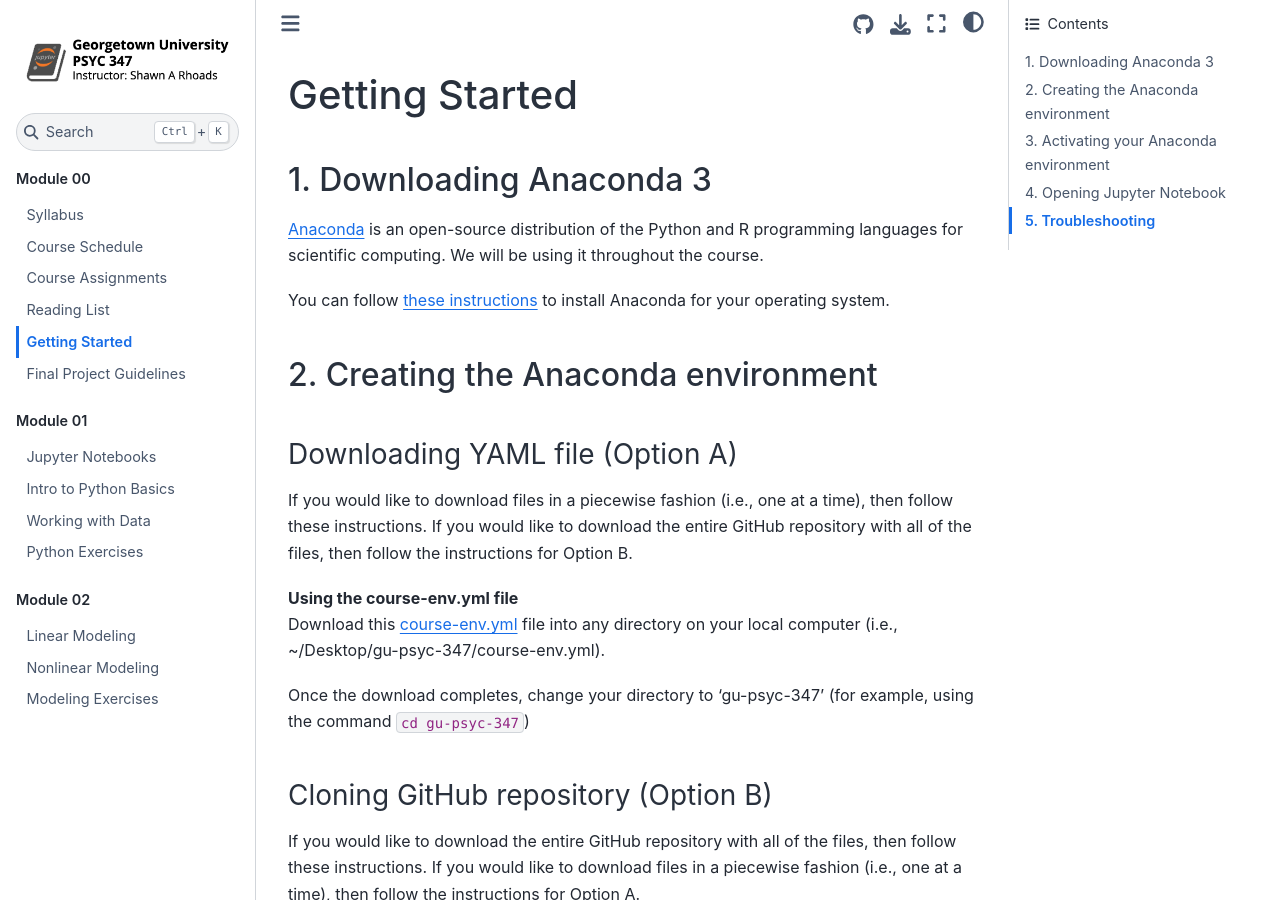
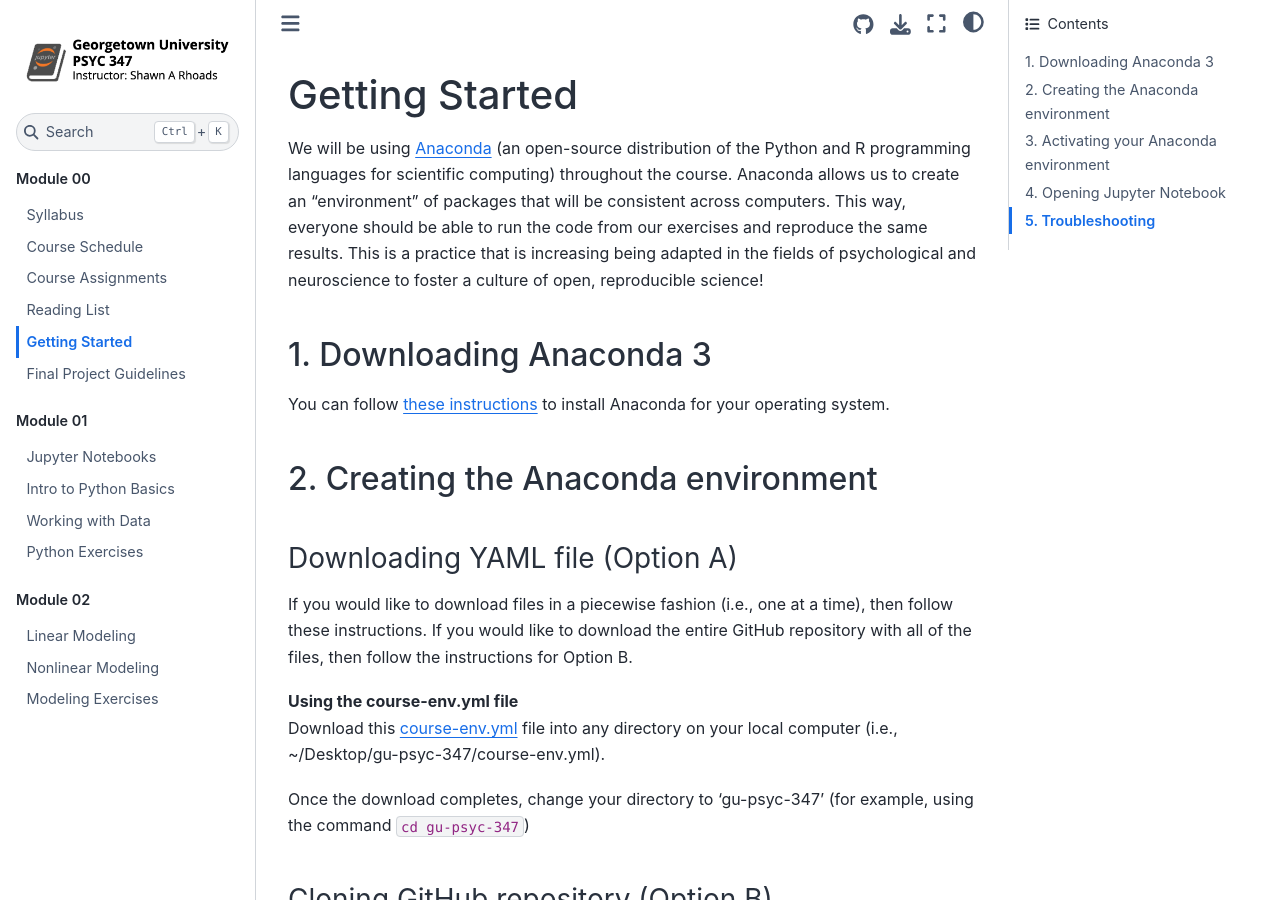
Before and after one commit to shawnrhoads/gu-psyc-347, a Jupyter Book: the page built from docs/module-00-04_Getting-Started.md, in a window 1280 px wide and 900 px high. Built offline with Jupyter Book 1.0.4 settings and Sphinx 7.4.7 and the Sphinx Book theme 1.1.4, drawn with Linux system fonts in a browser that asks for light colours.

Commit message:
updated description why we use Anaconda

```diff
--- a/docs/module-00-04_Getting-Started.md
+++ b/docs/module-00-04_Getting-Started.md
@@ -1,9 +1,8 @@
 # Getting Started
 
-
+We will be using [Anaconda](https://www.anaconda.com/products/individual#Downloads) (an open-source distribution of the Python and R programming languages for scientific computing) throughout the course. Anaconda allows us to create an "environment" of packages that will be consistent across computers. This way, everyone should be able to run the code from our exercises and reproduce the same results. This is a practice that is increasing being adapted in the fields of psychological and neuroscience to foster a culture of open, reproducible science!
 
 ## 1. Downloading Anaconda 3
-[Anaconda](https://www.anaconda.com/products/individual#Downloads) is an open-source distribution of the Python and R programming languages for scientific computing. We will be using it throughout the course.
 
 You can follow [these instructions](https://docs.anaconda.com/anaconda/install/) to install Anaconda for your operating system.
 
```
